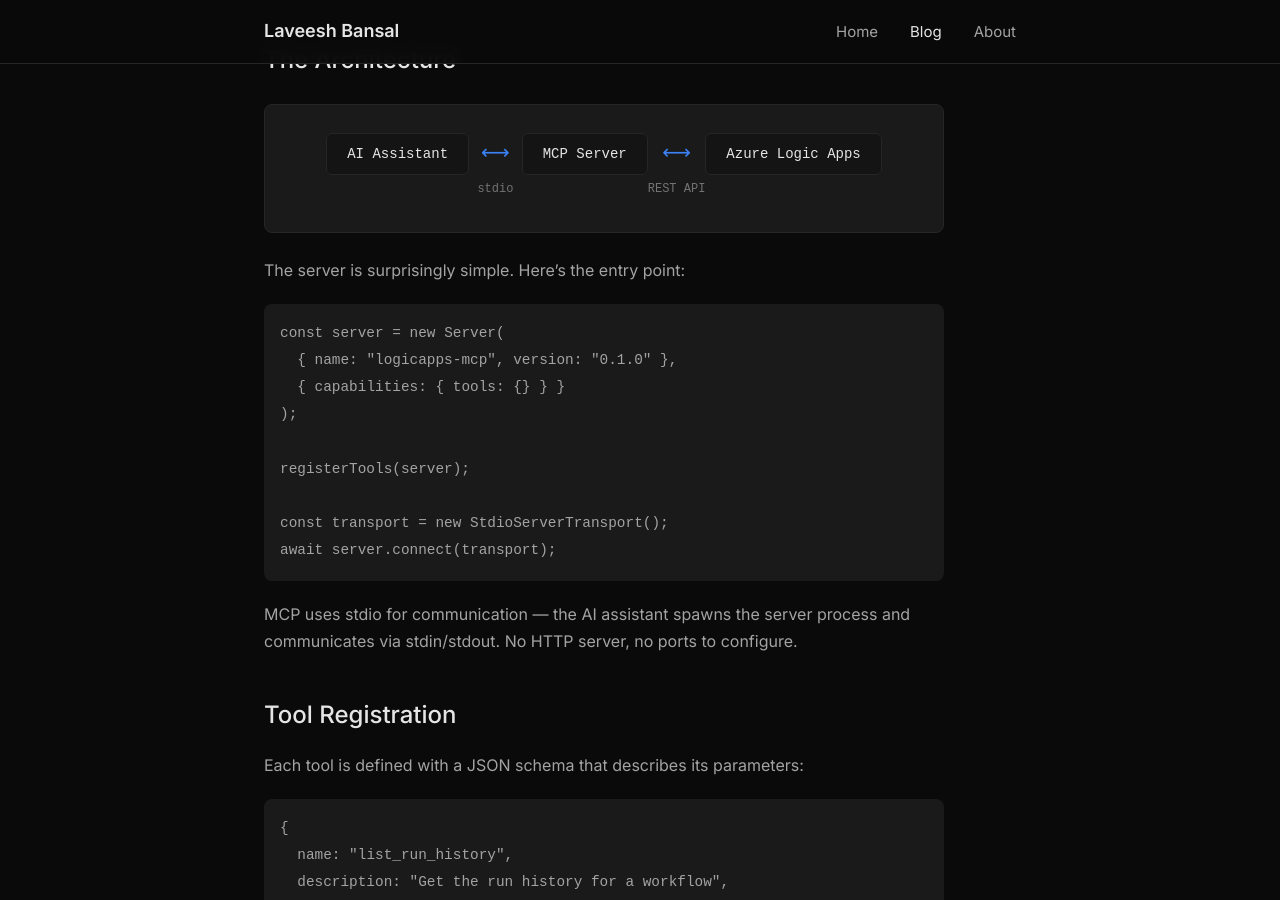
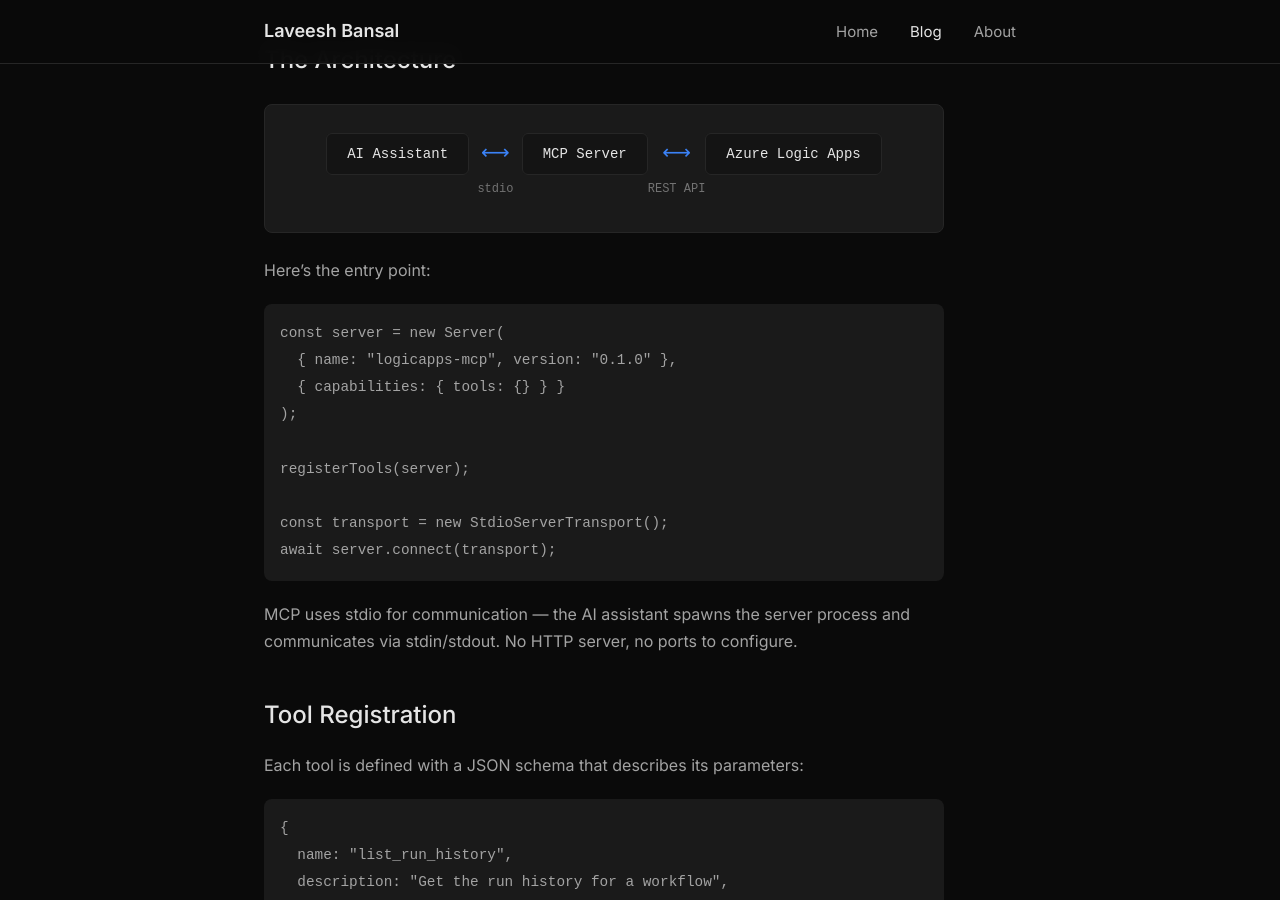
Before and after one commit to laveeshb/laveeshb.github.io, a Jekyll site: the page built from _posts/2025-12-24-building-mcp-server-for-azure-logic-apps.md, in a window 1280 px wide and 900 px high, scrolled down 407 px. Built offline with Jekyll 4.4.1, drawn with Linux system fonts in a browser that asks for light colours; comment, search, counter and statistics services are not loaded.

Commit message:
Remove 'surprisingly simple' phrasing

````diff
--- a/_posts/2025-12-24-building-mcp-server-for-azure-logic-apps.md
+++ b/_posts/2025-12-24-building-mcp-server-for-azure-logic-apps.md
@@ -32,7 +32,7 @@ Here's how the server works and some design decisions along the way.
   </table>
 </div>
 
-The server is surprisingly simple. Here's the entry point:
+Here's the entry point:
 
 ```typescript
 const server = new Server(
````
